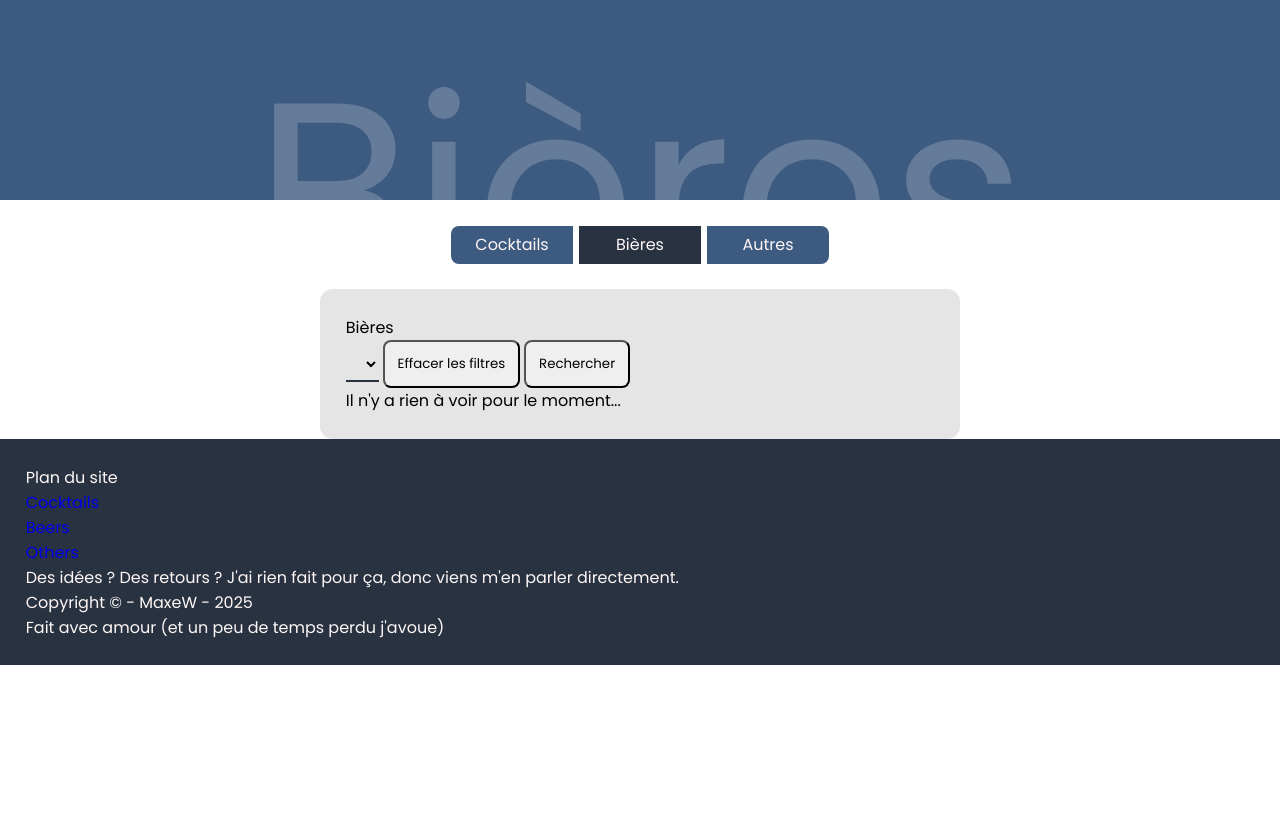
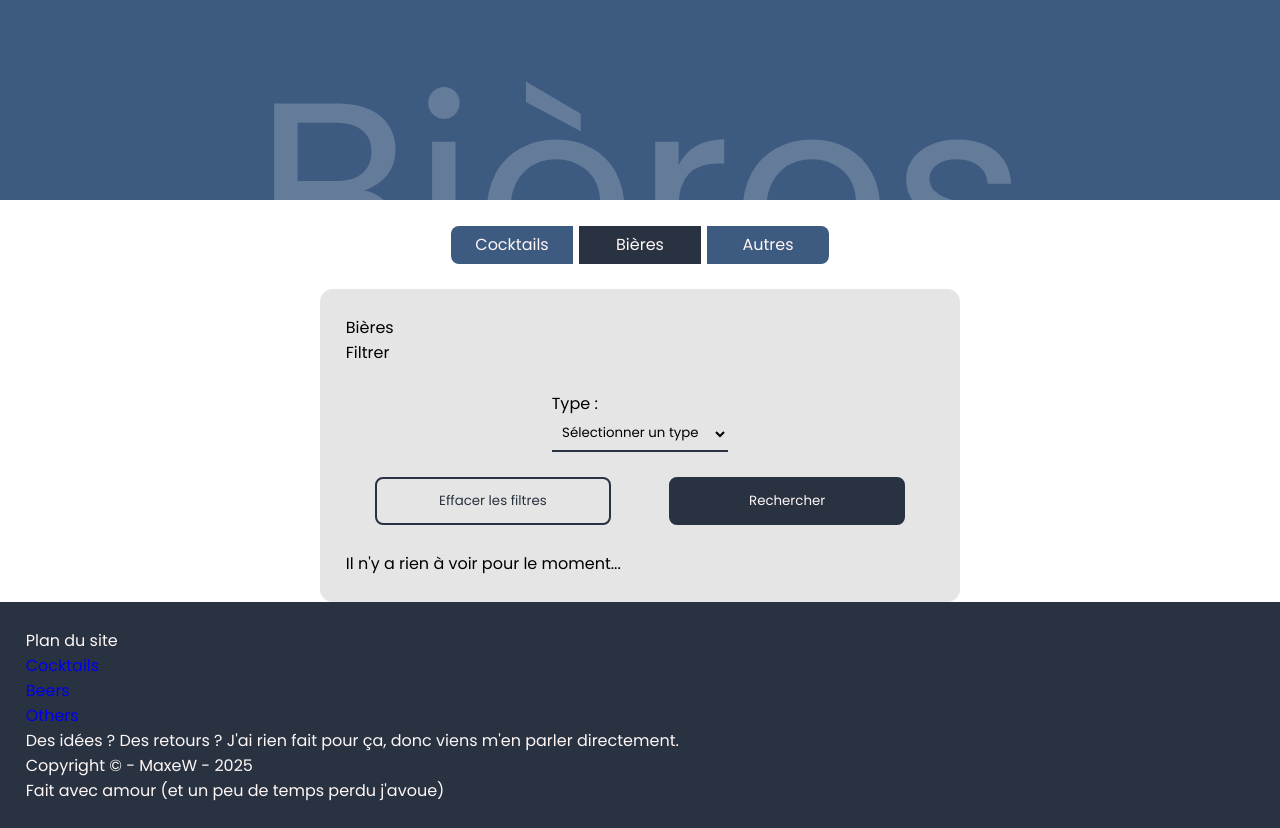
Before and after one commit to B4nanaJuice/bar-manager, a Flask app: page /beers in a window 1280 px wide. Before the commit the page ends 665 px from the top, so only its background shows below. Run offline with Flask 3, Linux system fonts and the light colour scheme; data that the repository does not hold is empty; some libraries are stand-ins or nearby versions.

Commit message:
Beer search like cocktail search

```diff
--- a/templates/components/beer_search.html.jinja
+++ b/templates/components/beer_search.html.jinja
@@ -1,16 +1,24 @@
 {% macro beer_search(types) %}
 
 <div class="beer_search search">
-    <select name="beer_type" class="beer_type">
-        <option value="" selected></option>
-        {% for type in types %}
-        <option value="{{ type }}">{{ type }}</option>
-        {% endfor %}
-    </select>
+    <p>Filtrer</p>
 
-    <button onclick="resetFilters(this)">Effacer les filtres</button>
+    <div class="inputs">
+        <div class="input input-select">
+            <label for="beer_type">Type :</label>
+            <select name="beer_type" class="beer_type" id="beer_type">
+                <option value="" selected>Sélectionner un type</option>
+                {% for type in types %}
+                <option value="{{ type }}">{{ type }}</option>
+                {% endfor %}
+            </select>
+        </div>
+    </div>
 
-    <button onclick="searchBeers()">Rechercher</button>
+    <div class="cocktail_buttons_search buttons">
+        <button onclick="resetFilters(this)" class="button-outline button-primary">Effacer les filtres</button>
+        <button onclick="searchBeers()" class="button-full button-primary">Rechercher</button>
+    </div>
 </div>
 
 <script src="{{ url_for('static', filename = 'searchBeers.js') }}"></script>
```
